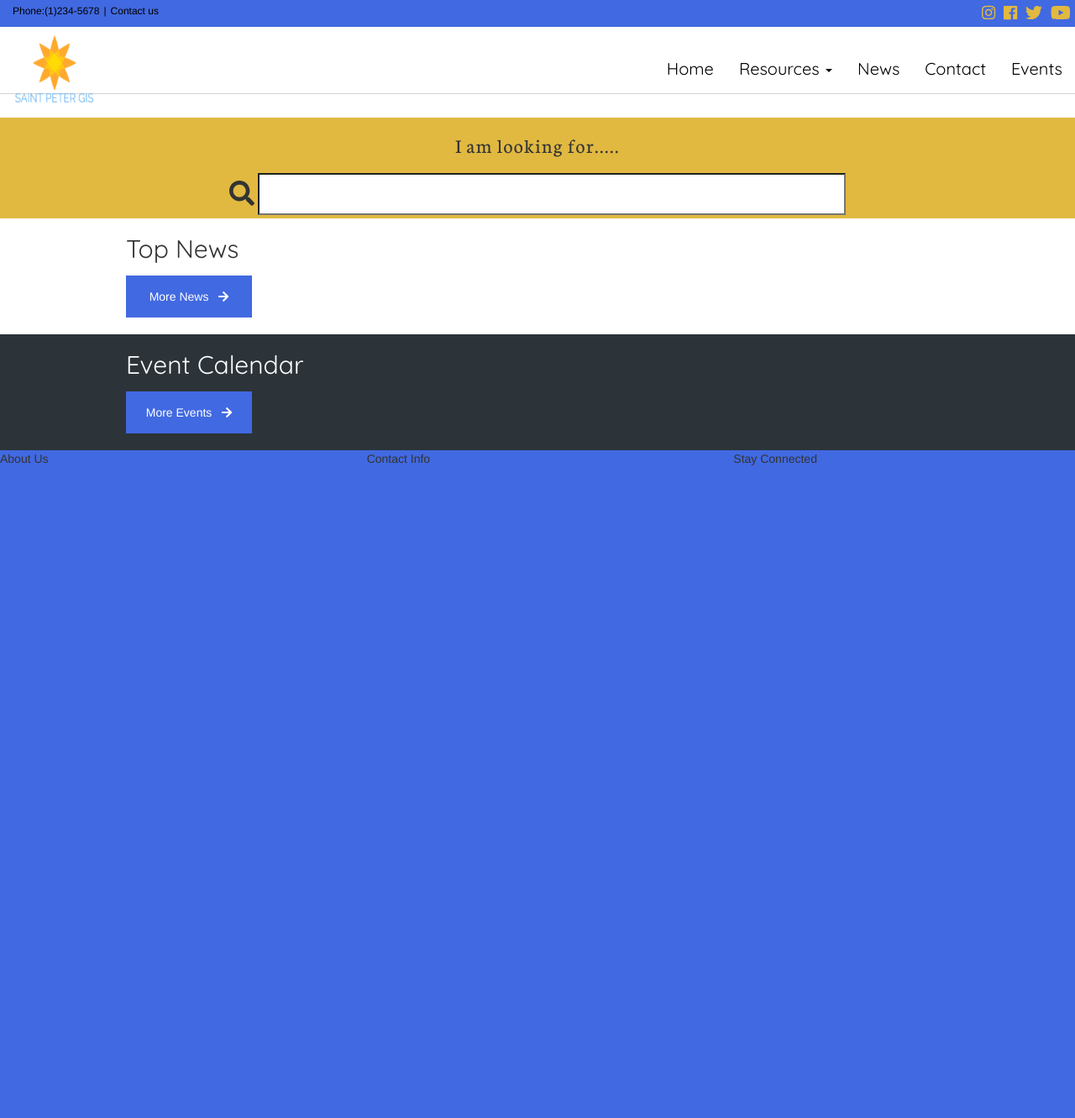
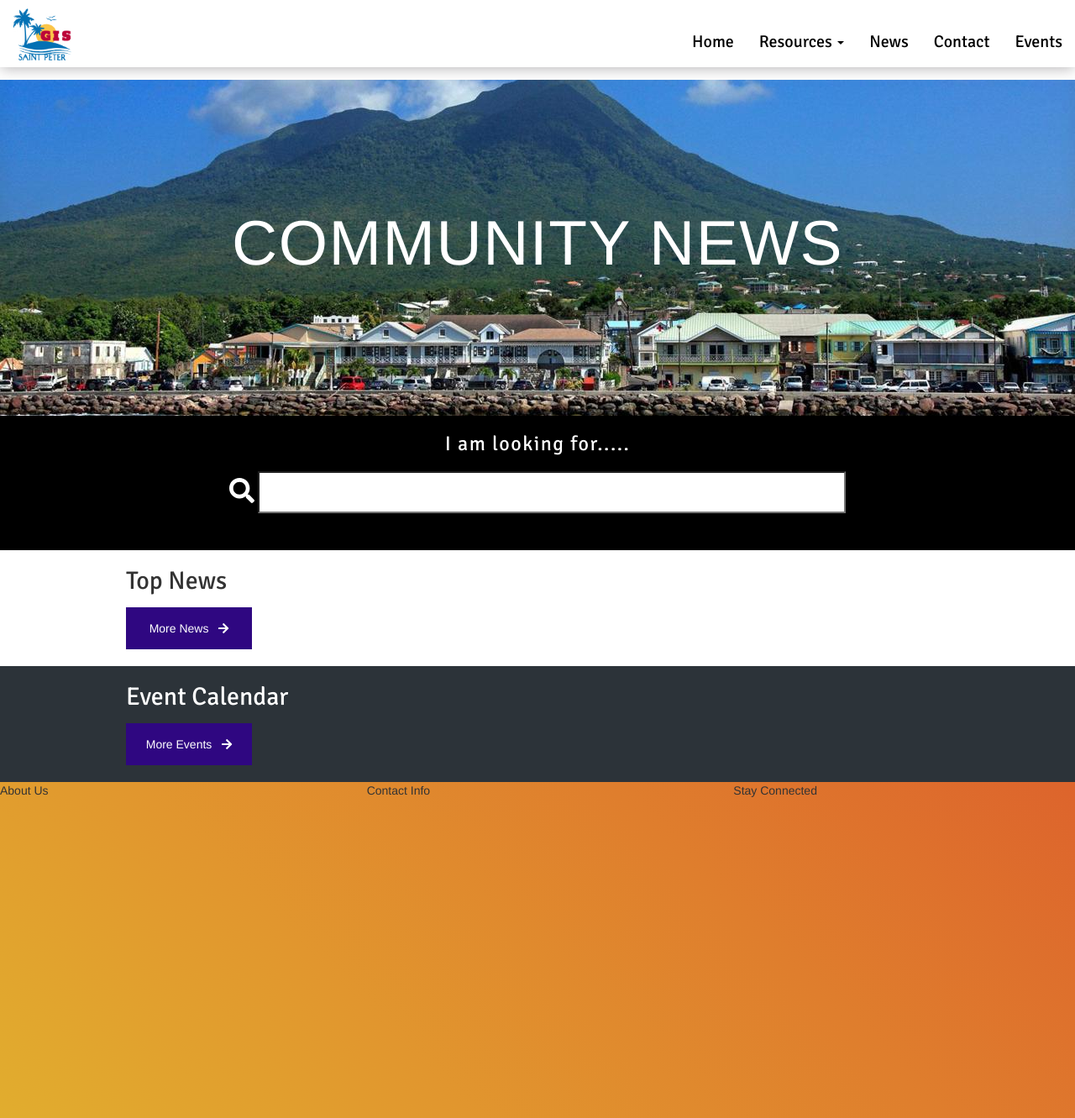
Before and after one commit to agill12/saint_peter_gis, a Django app: page / in a window 1280 px wide. Shown: the whole page at 84% size. Before the commit the page ends 554 px from the top, so only its background shows below. Run offline with Django 3.2, Linux system fonts and the light colour scheme; data comes from the database, SQL or seed files in the repository; style sheets or scripts are compiled from the project's sources; some libraries are stand-ins or nearby versions.

Commit message:
CHANGED HEADER AND SEARCH BAR

```diff
--- a/home/static/home/styles.less
+++ b/home/static/home/styles.less
@@ -1,17 +1,17 @@
 //VARIABLES
-@main-color:rgba(65,105,225,1);
+@main-color:#2F0781;
 @secondary-color:rgba(225,185,65,1);
 @tertiary-color:white;
 @tertiary-color-2:rgba(44,51,57,1);
 
 //BASE STYLES
 h2{
-    font-family: 'Quicksand', sans-serif;
+    font-family: 'Signika', sans-serif;
     margin-bottom: 15px;
 }
 
 #buffer{
-    margin-top: 140px
+    margin-top: 95px;
 }
 
 
@@ -43,13 +43,16 @@ margin-bottom:0px
     background-color:@tertiary-color;
     border-radius:0;
     border:none;
-    border-bottom:1px solid lightgrey;
+    -webkit-box-shadow: 0px 3px 15px -1px rgba(153,150,153,0.67);
+-moz-box-shadow: 0px 3px 15px -1px rgba(153,150,153,0.67);
+box-shadow: 0px 3px 15px -1px rgba(153,150,153,0.67);
+
     min-height:10vh;
     li{
        padding-top: 25px;
        a{
            font-size: 20px;
-           font-family: 'Quicksand', sans-serif;
+           font-family: 'Signika', sans-serif;
            color:black;
        }
 
@@ -64,20 +67,51 @@ margin-bottom:0px
     }
 
 #brand-image{
-    height:100px;
-    width:100px;
+    height:70px;
+    width:70px;
 }
 footer{
     height:50vh;
-    background-color: @main-color;
+  background-image: linear-gradient(45deg, #e1ad2e, #e1962e, #df7e2d, #dd642c)
 }
 //INDEX PAGE STYLES
+
+#header{
+  font-size: 75px;
+  display:flex;
+  justify-content:center;
+  align-items:center;
+  letter-spacing: 1.5px;
+  color:white;
+  text-transform: uppercase;
+
+
+   background-image: url("https://preview.c9users.io/agill1/saint_peter_gis/media/images/headerimage.jpg");
+
+
+   height: 50vh;
+
+
+   background-attachment: fixed;
+   background-position: center;
+   background-repeat: no-repeat;
+   background-size: cover;
+
+}
+
+
+
 #search-bar{
    text-align: center;
-    background-color: @secondary-color;
-    height:15vh;
-    font-family: 'Neuton', serif;
+ background-color: black;
+color:white;
+background-attachment: fixed;
+background-size: cover;
+background-position: center;
+    height:20vh;
+   font-family: 'Signika', sans-serif;
      letter-spacing: 1.5px;
+
 
 }
 #search-field{
@@ -85,6 +119,7 @@ footer{
     margin-top: 10px;
     height:50px;
     font-size: 25px;
+    margin-bottom: 20px;
 }
 
 .search-icon{
@@ -106,7 +141,7 @@ footer{
     margin-bottom: 20px;
     margin-right: 40px;
     margin-left:20px;
-    font-family: 'Montserrat', sans-serif;
+   font-family: 'Signika', sans-serif;
     font-size:20px
 }
 .index-post-image{
@@ -209,7 +244,7 @@ footer{
     margin-bottom: 20px;
     margin-right: 40px;
     margin-left:20px;
-    font-family: 'Montserrat', sans-serif;
+    font-family: 'Signika', sans-serif;
     font-size:10px
 }
 .index-post-image{
--- a/home/templates/home/base.html
+++ b/home/templates/home/base.html
@@ -8,7 +8,7 @@
     <title>Saint Peter GIS</title>
     <!--STYLESHEETS-->
     <link rel="stylesheet" href="https://maxcdn.bootstrapcdn.com/font-awesome/4.7.0/css/font-awesome.min.css" type="text/css" />
-<link href="https://fonts.googleapis.com/css?family=Montserrat:700|Neuton|Quicksand" rel="stylesheet">
+<link href="https://fonts.googleapis.com/css?family=Montserrat:700|Neuton|Quicksand|Signika" rel="stylesheet">
     <link rel="stylesheet" href="https://cdnjs.cloudflare.com/ajax/libs/bootswatch/3.3.7/sandstone/bootstrap.min.css">
     <link rel="stylesheet/less" href="{% static 'home/styles.less' %}">
     <!--SCRIPTS-->
@@ -20,24 +20,7 @@
 </head>
 <body>
      <div class="navbar-fixed-top">
- <nav class="navbar navbar-default" id="nav1">
-  <div class="container-fluid">
 
-    <ul class="nav navbar-nav navbar-left">
-      <li>Phone:(1)234-5678 </li>
-       <li><span class="seperator">|</span> </li>
-        <li> Contact us</li>
-      </ul>
-      <ul class="nav navbar-nav navbar-right">
-      <li><i class="fab fa-instagram social"></i></li>
-       <li><i class="fab fa-facebook social"></i></li>
-        <li><i class="fab fa-twitter social"></i></li>
-         <li><i class="fab fa-youtube social"></i></li>
-
-      </ul>
-
-  </div><!-- /.container-fluid -->
-</nav>
 <nav class="navbar navbar-default" id="nav2">
   <div class="container-fluid">
     <!-- Brand and toggle get grouped for better mobile display -->
@@ -48,7 +31,7 @@
         <span class="icon-bar"></span>
         <span class="icon-bar"></span>
       </button>
-      <a class="navbar-brand" href="{% url 'home' %}" id="brand"><img src="https://preview.c9users.io/agill1/saint_peter_gis/media/images/LogoMakr_0iIg9n.png?_c9_id=livepreview0&_c9_host=https://ide.c9.io" id="brand-image"></img></a>
+      <a class="navbar-brand" href="{% url 'home' %}" id="brand"><img src="https://preview.c9users.io/agill1/saint_peter_gis/media/images/logo.jpg?_c9_id=livepreview0&_c9_host=https://ide.c9.io" id="brand-image"></img></a>
     </div>
 
     <!-- Collect the nav links, forms, and other content for toggling -->
--- a/home/templates/home/index.html
+++ b/home/templates/home/index.html
@@ -1,5 +1,10 @@
 {% extends 'home/base.html' %}
 {% block content %}
+<div id="header">
+   <p>Community News</p>
+
+
+</div>
 <div class="row"  id="search-bar">
     <div class="col-sm-12">
     <h3>I am looking for.....</h3>
```
Also changed, not shown: media/images/headerimage.jpg (added), media/images/logo.jpg (added).
